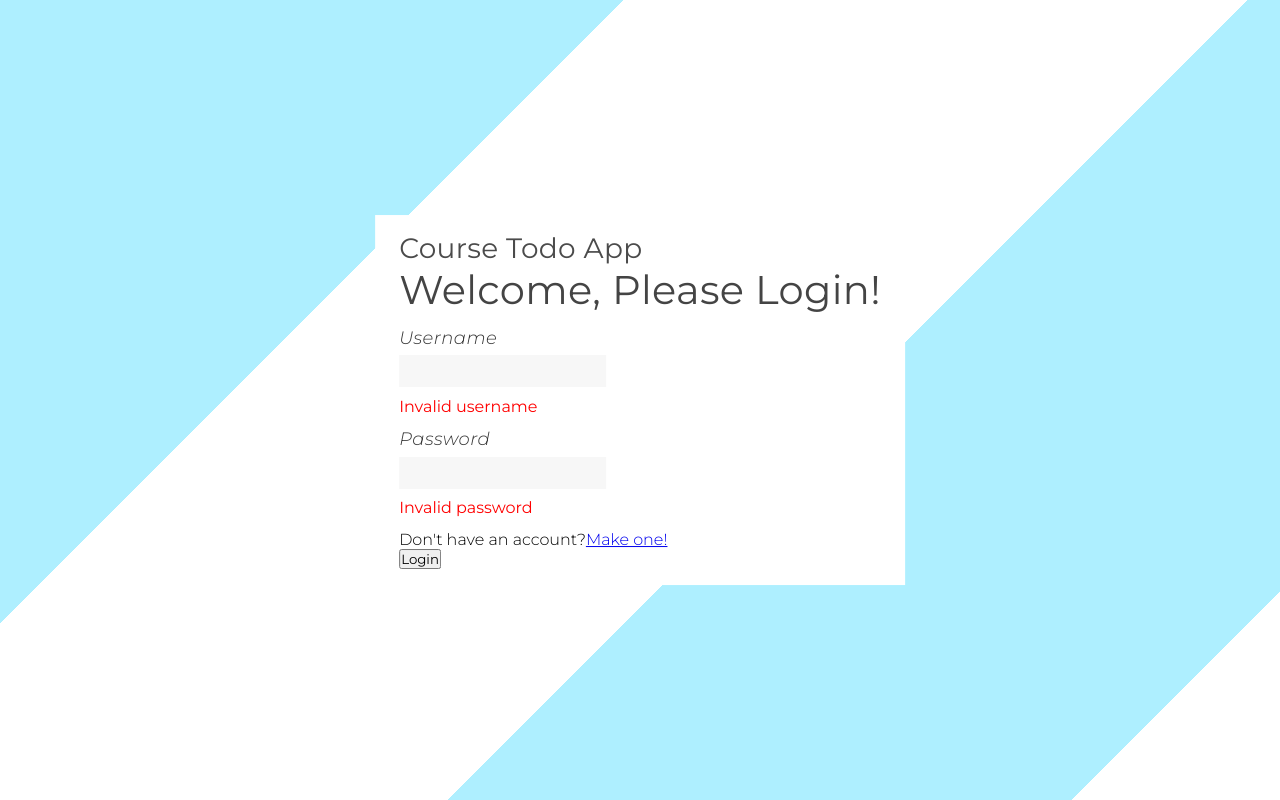
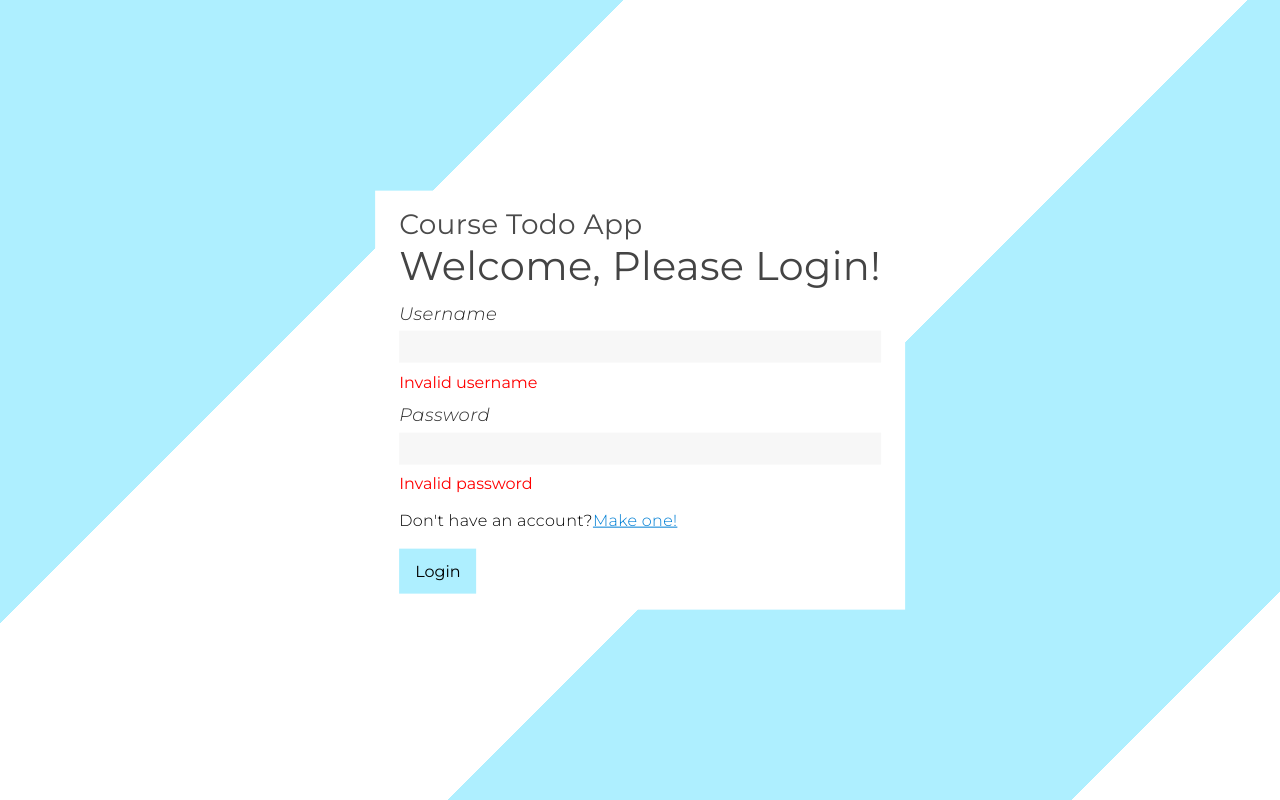
Before and after one commit to Jason-Azevedo/CourseFullStackApp, a React (Create React App) app in the folder frontend/: page /login in a window 1280 px wide. Built offline with nearby package versions, Linux system fonts and the light colour scheme.

Commit message:
Finished styling the login form

```diff
--- a/frontend/src/Styles/Components/_button.scss
+++ b/frontend/src/Styles/Components/_button.scss
@@ -0,0 +1,7 @@
+.btn {
+    border: none;
+    background: $color-blue;
+    font-size: 1rem;
+    padding: .8rem 1rem;
+    cursor: pointer;
+}
--- a/frontend/src/Styles/Components/_form.scss
+++ b/frontend/src/Styles/Components/_form.scss
@@ -1,4 +1,5 @@
 .form {
+  // This class is used for the login and signup forms.
   &__container {
     background: #fff;
     position: absolute;
@@ -7,19 +8,25 @@
     top: 50%;
     left: 50%;
     padding: 1rem 1.5rem;
+
+    .text {
+      margin: 1rem 0;
+    }
+
+    .input {
+      width: 100%;
+      margin-right: 1rem;
+    }
   }
 
   &__background {
-    $white: #ffffff;
-    $blue: #aeefff;
-
     height: 100vh;
     background: repeating-linear-gradient(
       135deg,
-      $blue,
-      $blue 30%,
-      $white 30%,
-      $white 60%
+      $color-blue,
+      $color-blue 30%,
+      #fff 30%,
+      #fff 60%
     );
   }
 }
--- a/frontend/src/Styles/Components/_link.scss
+++ b/frontend/src/Styles/Components/_link.scss
@@ -0,0 +1,4 @@
+.link {
+    color: $color-blue-dark;
+    text-decoration: underline;
+}
--- a/frontend/src/Styles/Components/_text.scss
+++ b/frontend/src/Styles/Components/_text.scss
@@ -0,0 +1,5 @@
+.text {
+    line-height: 1.5rem;
+    letter-spacing: 0.02rem;
+    color: $font-color;
+}
--- a/frontend/src/Styles/_vars.scss
+++ b/frontend/src/Styles/_vars.scss
@@ -3,8 +3,11 @@ $color-title-lg: #444444;
 $color-title-md: #444444;
 $color-title-sm: #4b4b4b;
 
-$font-color: #474747;
+$font-color: #000000;
 
 $input-error-color: #ff0000;
 
-$label-color: #363636;
+$label-color: #2c2c2c;
+
+$color-blue: #aeefff;
+$color-blue-dark: #007fd4;
```
